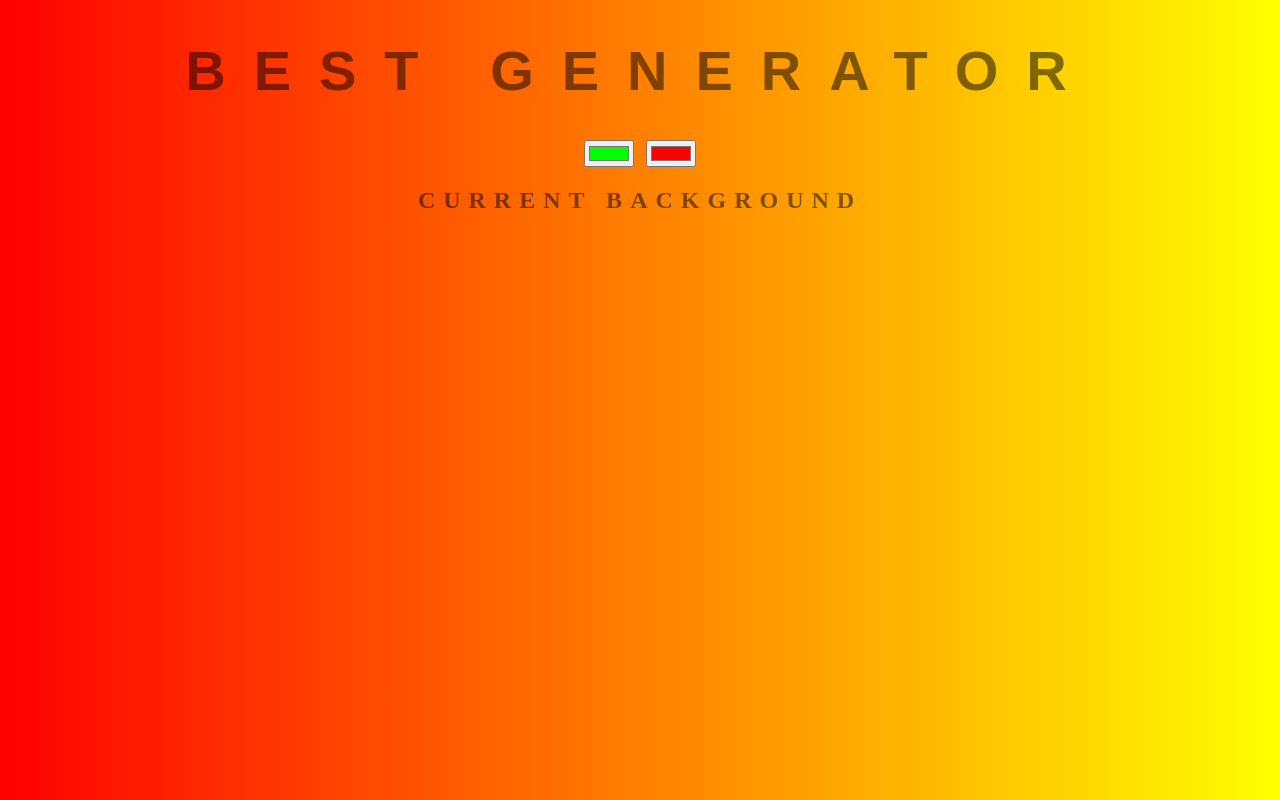
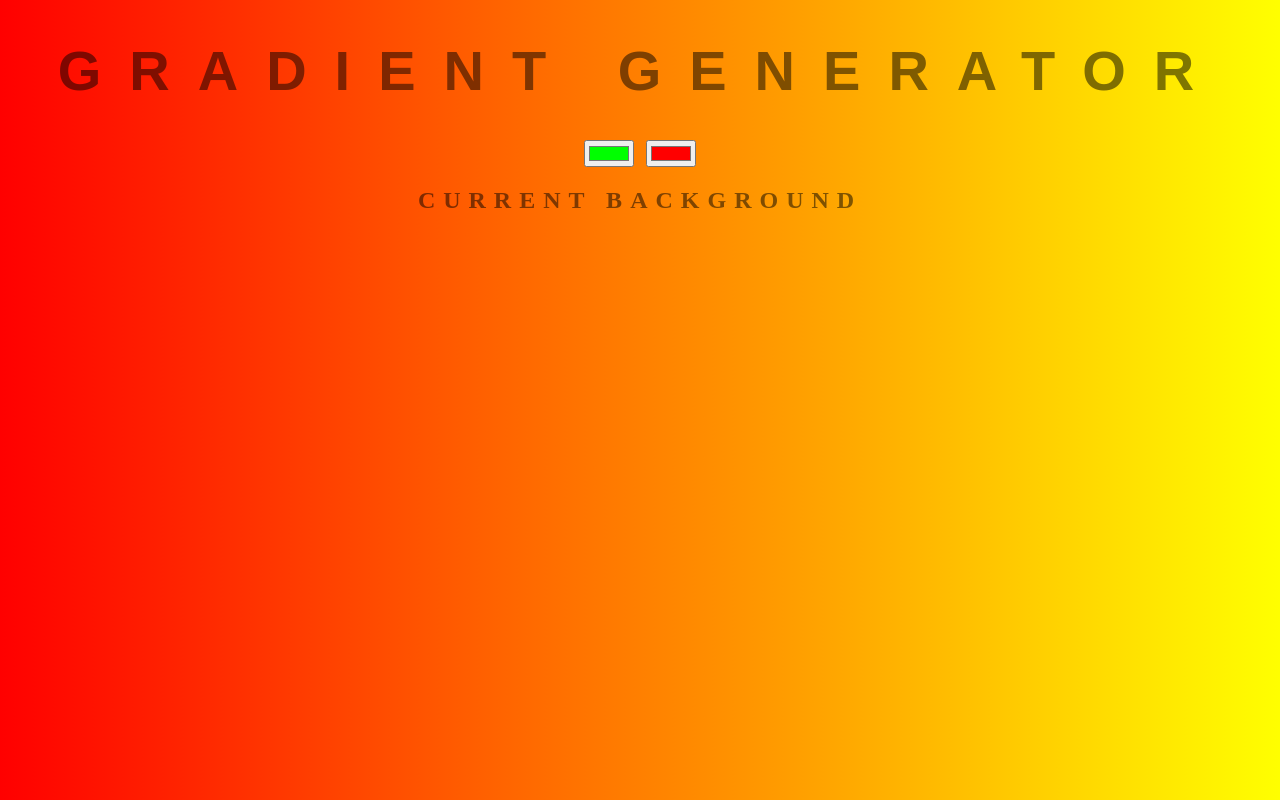
Before and after one commit to Ismail24A/backgroundgen, a website: page index.html in a window 1280 px wide. Drawn offline with Linux system fonts and the light colour scheme.

Commit message:
changing title

```diff
--- a/index.html
+++ b/index.html
@@ -1,11 +1,11 @@
 <!DOCTYPE html>
 <html>
 <head>
-	<title>Gradient Background</title>
+	<title>Gradient Generator</title>
 	<link rel="stylesheet" type="text/css" href="style.css">
 </head>
 <body id="gradient">
-	<h1>Best Generator</h1>
+	<h1>Gradient Generator</h1>
 	<input class="color1" type="color" name="color1" value="#00ff00">
 	<input class="color2" type="color" name="color2" value="#ff0000">
 	<h2>Current Background</h2>
```
